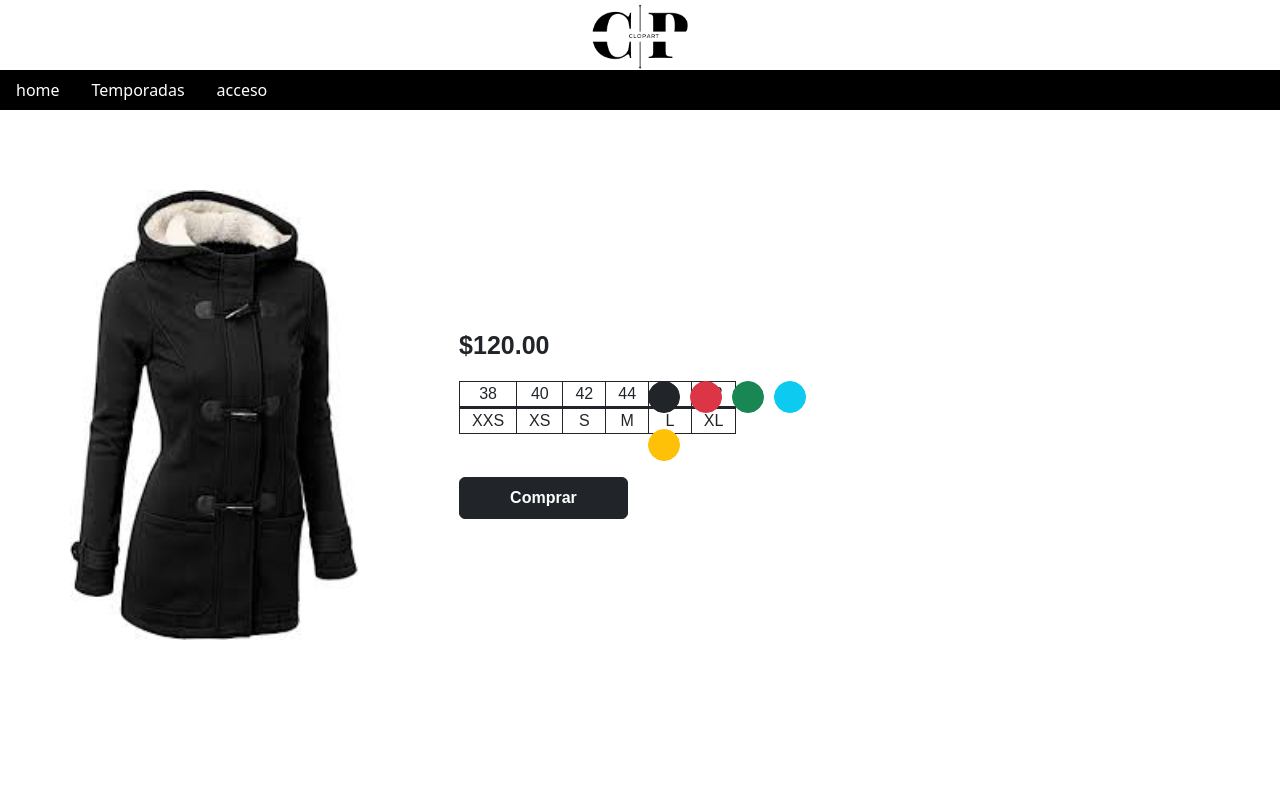
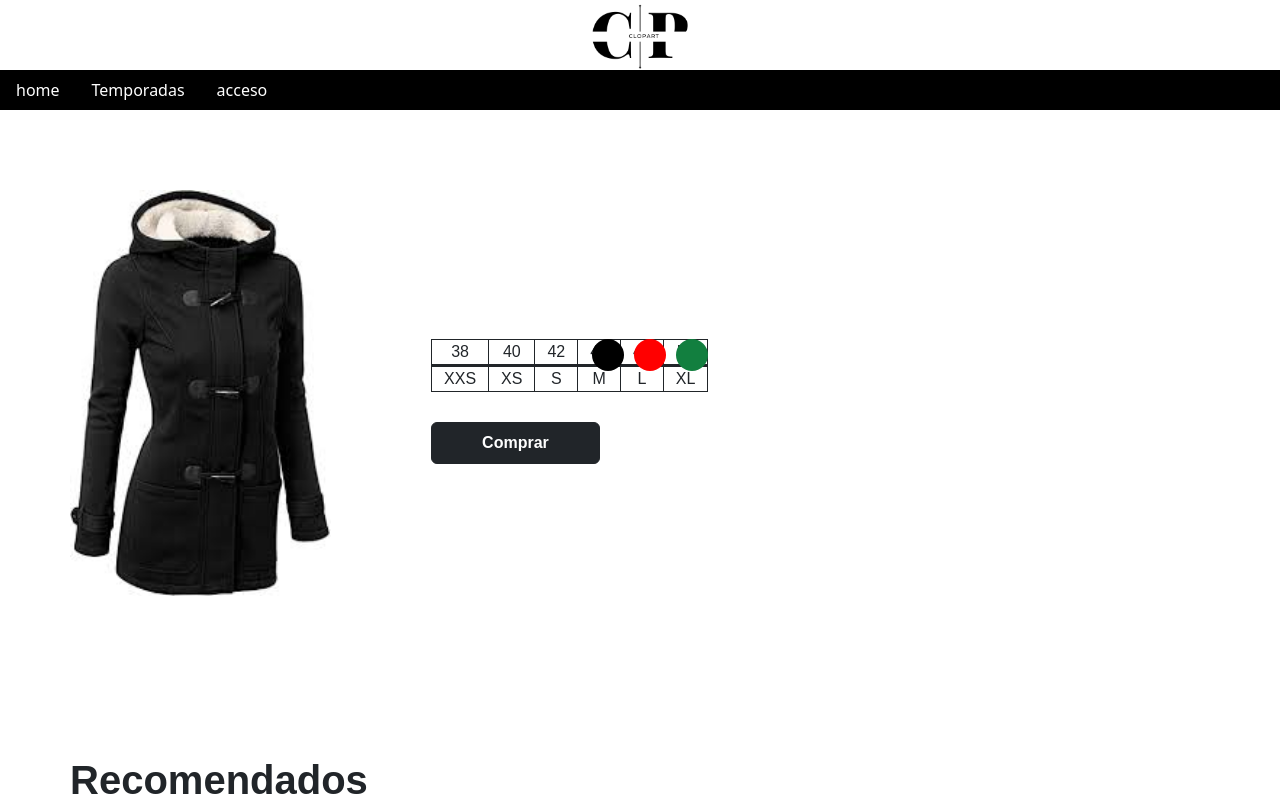
Before and after one commit to MariLizt/proyecto-final, an Angular app: page /detalle/0 in a window 1280 px wide. Shown: the top 800 px of the page. Built offline with nearby package versions, Linux system fonts and the light colour scheme.

Commit message:
Ajuste de colores F1

```diff
--- a/src/app/detalle-producto/detalle-producto.component.css
+++ b/src/app/detalle-producto/detalle-producto.component.css
@@ -160,3 +160,26 @@ td {
 .talla {
   padding-bottom: 30px;
 }
+
+.section-colors {
+  float: left;
+}
+
+.negro{
+  background-color: #000;
+  color: #fff;
+}
+
+.rojo{
+  background-color: red;
+  color: #fff;
+}
+
+.verde{
+  background-color: rgb(18, 127, 63);
+  color: #fff;
+}
+
+.azul{
+  background-color: #311d8c;
+}
--- a/src/app/detalle-producto/detalle-producto.component.html
+++ b/src/app/detalle-producto/detalle-producto.component.html
@@ -9,11 +9,15 @@
 
         <div
           class="text-info contenido"
-          [ngClass]="{ 'd-block': activo == 'galeria1' }"
+          [ngClass]="{ 'd-block': activo === color }"
+          *ngFor="let color of articulo[0].colores"
         >
+          <!--img src="{{ articulo[1].imagen }}" /-->
           <img
             class="img-principal"
-            src="../../assets/img/mujer/detalle-de-producto/chaqueta1.jpg"
+            src="../../assets/img/mujer/detalle-de-producto/chaqueta1-{{
+              color
+            }}.jpg"
           />
         </div>
 
@@ -68,7 +72,7 @@
 
           <div class="precio">
             <p>
-              <b>{{ preciop1 | currency : "$" }}</b>
+              <b>{{ precioProducto }}</b>
             </p>
           </div>
           <div class="row">
@@ -98,30 +102,13 @@
             <!--Color-->
             <div class="col-6">
               <div class="color">
-                <div class="section-colors">
+                <div
+                  class="section-colors"
+                  *ngFor="let color of articulo[0].colores"
+                >
                   <button
-                    class="btn btn-dark mb-3 btn-colors"
-                    (click)="activo = 'galeria1'"
-                  ></button>
-
-                  <button
-                    class="btn btn-danger mb-3 btn-colors"
-                    (click)="activo = 'galeria2'"
-                  ></button>
-
-                  <button
-                    class="btn btn-success mb-3 btn-colors"
-                    (click)="activo = 'galeria3'"
-                  ></button>
-
-                  <button
-                    class="btn btn-info mb-3 btn-colors"
-                    (click)="activo = 'galeria4'"
-                  ></button>
-
-                  <button
-                    class="btn btn-warning mb-3 btn-colors"
-                    (click)="activo = 'galeria5'"
+                    class="btn mb-3 btn-colors {{ color }}"
+                    (click)="activo = color"
                   ></button>
                 </div>
               </div>
--- a/src/app/detalle-producto/detalle-producto.component.ts
+++ b/src/app/detalle-producto/detalle-producto.component.ts
@@ -11,9 +11,10 @@ import { TallasService } from '../tallas.service';
 export class DetalleProductoComponent {
   show: boolean = true;
   fondo: string = '';
-  activo: string = 'galeria1';
+  activo: string = 'negro';
   tituloProducto: string = '';
   descripcionProducto: string = '';
+  precioProducto: string = '';
 
   codigoProducto!: number;
   /*mesg:string;
@@ -40,6 +41,7 @@ export class DetalleProductoComponent {
       const producto = this.articulo.find(producto => producto.codigo === codigoProducto);
       this.tituloProducto = producto ? producto.title : '';
       this.descripcionProducto = producto ? producto.descripcion : '';
+      this.precioProducto = producto ? producto.precio : '';
     });
 
   }
@@ -53,14 +55,15 @@ export class DetalleProductoComponent {
       codigo: 1,
       title: "Chaqueta Térmica Con Capucha",
       descripcion: "Ropa casual con material suave, gran idea como un pequeño regalo de cumpleaños para mujeres, regalo para la persona que amas, transpirable. No daña la piel,un gran accesorio para mantener el calor en climas fríos y fríos, adecuado para uso casual, playa, fiesta, trabajo, etc. Uso en diferentes ocasiones.",
-      precio: 113.000,
+      precio: '$113.000',
       imagen: 'http://localhost:4200/assets/img/mujer/detalle-de-producto/chaqueta1.jpg',
-      colores: ["negro, rojo, verde"]
+      colores: ["negro", "rojo", "verde"]
     },{
       codigo: 2,
-      title: "Dolor sit",
-      descripcion: "Lorem ipsum dolor sit, amet consectetur adipisicing elit. Architecto, fugiat. A enim tempore, unde voluptatibus quia provident quas voluptatem vel itaque ea. Aperiam, deleniti autem!",
-      precio: 180.000
+      title: "Chaqueta de Invierno",
+      descripcion: "Abrigo con capucha de felpa para mujer, chaquetas gruesas cálidas con estampado Floral, abrigo forrado de piel, chaqueta con cremallera para mujer, Invierno",
+      precio: '$100.000',
+      colores: ["negro", "azul"]
     }];
 
     /*Producto1*/
--- a/src/app/productos/productos.component.ts
+++ b/src/app/productos/productos.component.ts
@@ -9,12 +9,12 @@ export class ProductosComponent {
 
   cardproductos = [{
     codigo: 1,
-    title: "Lorem ipsum dolor sit",
+    title: "Chaqueta Térmica Con Capucha",
     imagen: "http://localhost:4200/assets/img/mujer/detalle-de-producto/chaqueta1.jpg"
   },{
     codigo: 2,
-    title: "Dolor sit",
-    imagen: "http://localhost:4200/assets/img/mujer/detalle-de-producto/chaqueta2.png"
+    title: "Chaqueta de Invierno",
+    imagen: "http://localhost:4200/assets/img/mujer/detalle-de-producto/chaqueta2-negro.jpg"
   }];
 
   /*Producto1*/
```
Also changed, not shown: src/assets/img/mujer/detalle-de-producto/chaqueta2-negro.jpg (added).
